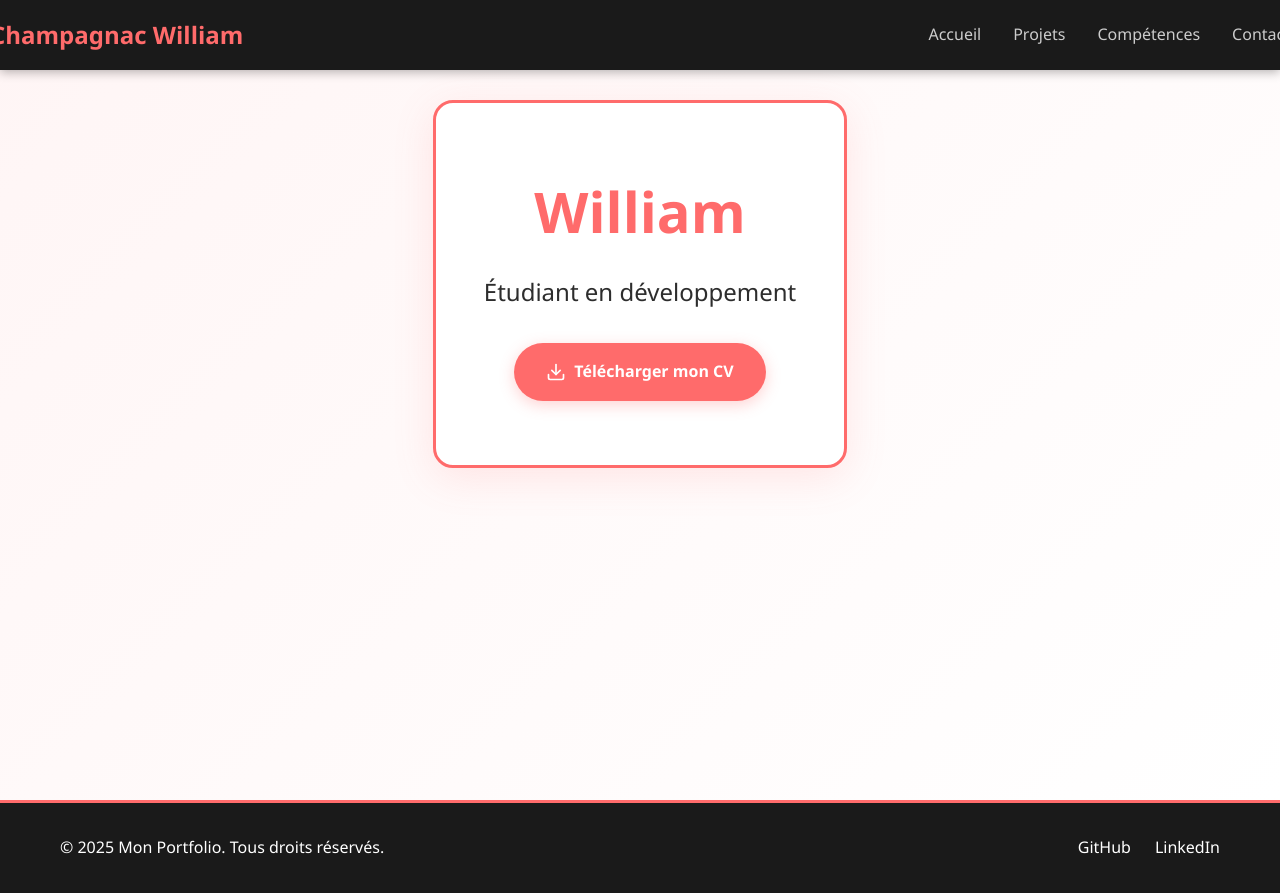
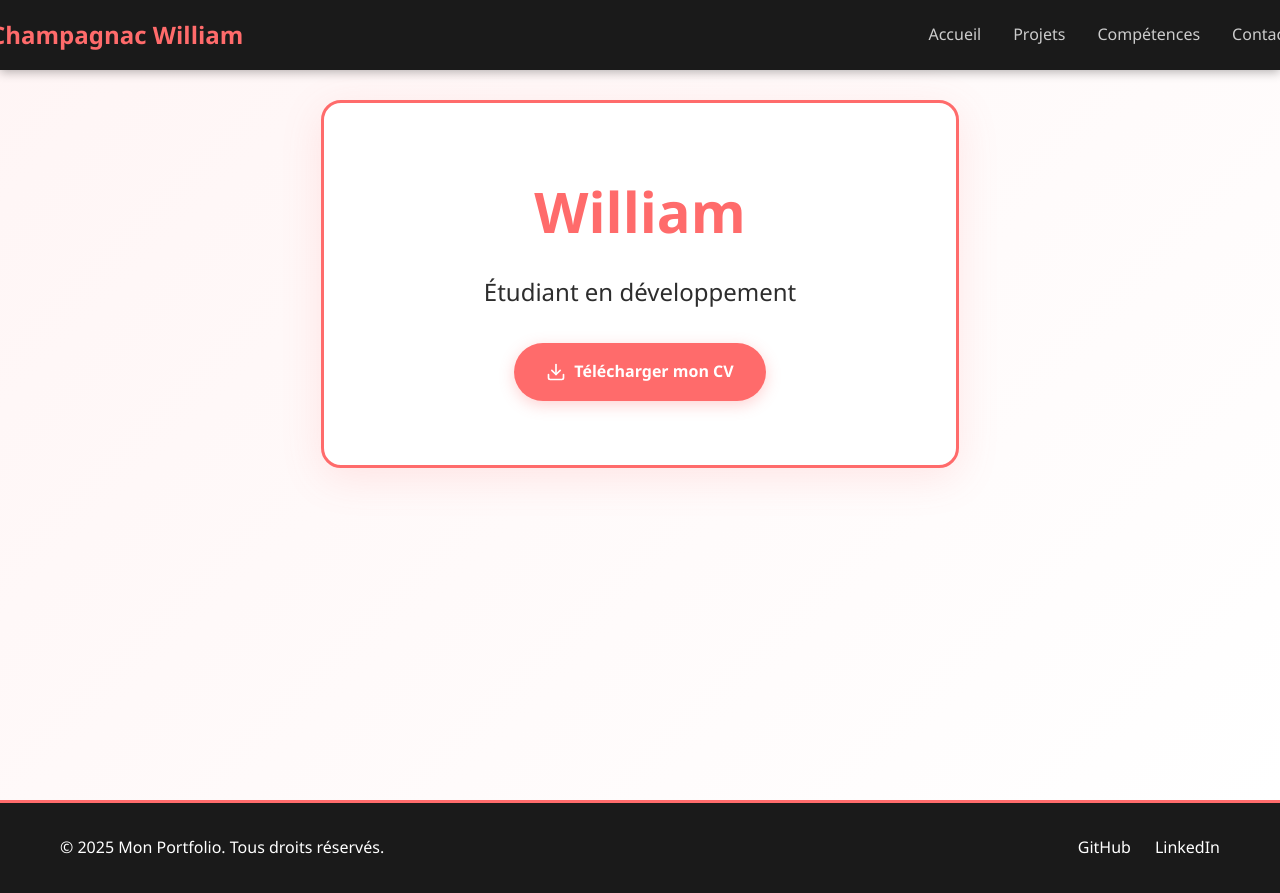
Before and after one commit to GhoX-Xelos/Portfolio, a PHP site: page / in a window 1280 px wide. Run offline with PHP 8.4, Linux system fonts and the light colour scheme.

Commit message:
Initial commit

```diff
--- a/CSS/hero.css
+++ b/CSS/hero.css
@@ -9,7 +9,7 @@
 }
 
 .hero .container {
-    max-width: 1500px;
+    max-width: 95%;
 }
 
 .hero-content {
@@ -21,7 +21,7 @@
     background: #ffffff;
     border: 3px solid #ff6b6b;
     border-radius: 20px;
-    padding: 4rem 3rem;
+    padding: 4rem 10rem;
     width: 100%;
     display: flex;
     flex-direction: column;
```
